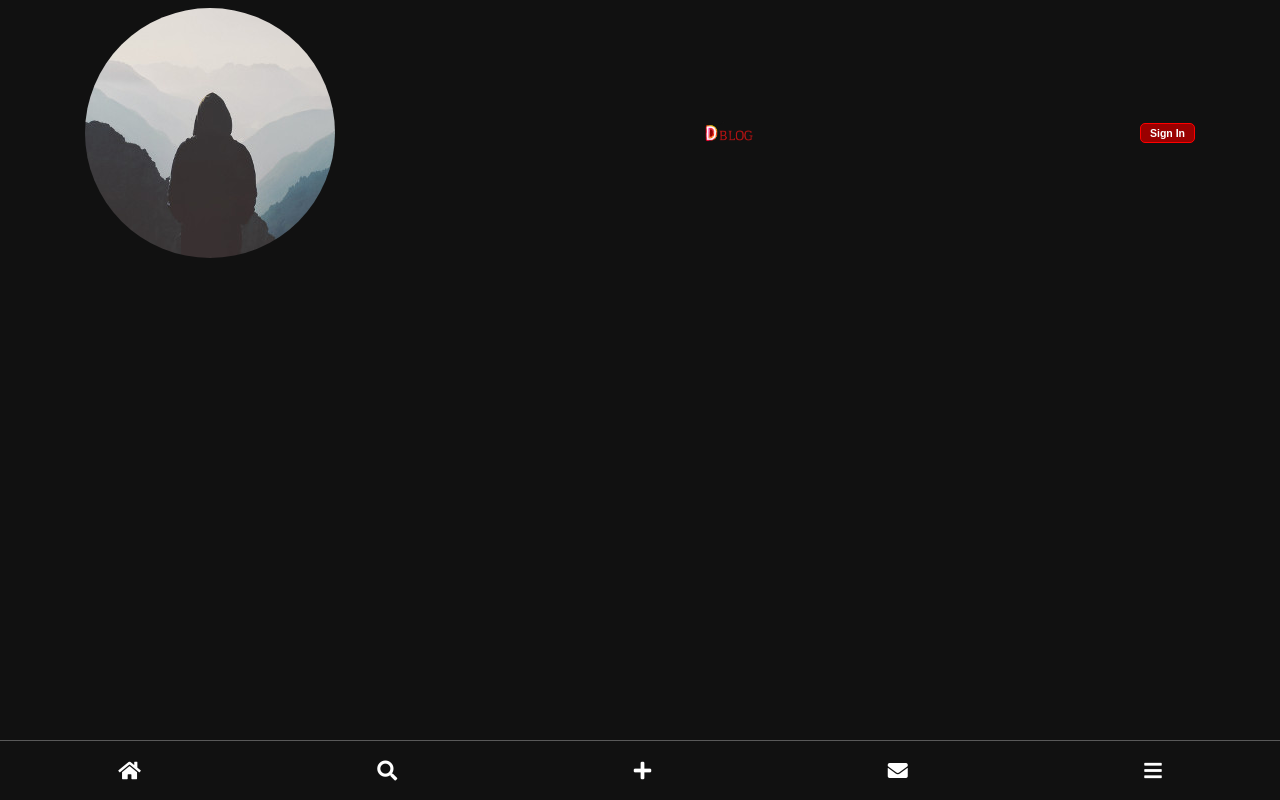
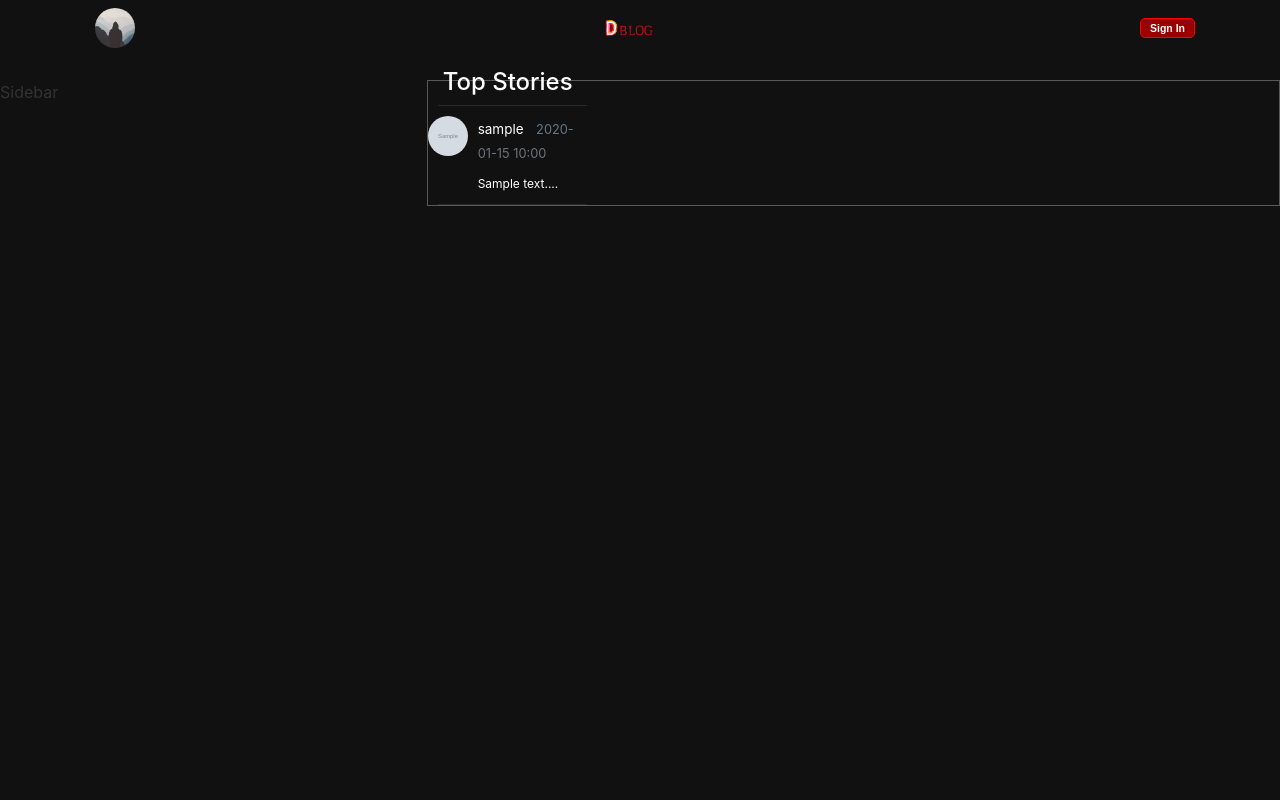
Before and after one commit to B-toxin/DBlog, a Flask app: page / in a window 1280 px wide. Run offline with Flask 3, Linux system fonts and the light colour scheme; tables that the repository leaves empty hold one stand-in row (values such as "Sample post"); grey boxes marked "Sample" are stand-in pictures; some libraries are stand-ins or nearby versions.

Commit message:
Add files via upload

```diff
--- a/FlaskBlog/static/CSS/home.css
+++ b/FlaskBlog/static/CSS/home.css
@@ -1,18 +1,24 @@
 body {
   background: #111111;
   color: #333333;
-  margin-top: 5rem;
-  margin-left: 0px;
-  margin-right: 20px;
+  margin-top: 5rem; /* Remove default margin */
+  padding: 0; /* Remove default padding */
+}
+
+.bigger-article {
+  width: 100%;
+}
+
+.container-fluid{
+    margin-right: -40px;
+    margin-left: -20px;
 }
 
 /* Default styles for larger screens */
 .content-section {
   background: #111; /* Black background */
   padding: 10px;
-  margin-left: -20px; /* To align with the parent container */
-  margin-right: -20px; /* To align with the parent container */
-  width: calc(100% + 40px); /* Calculate the width to cover the entire screen */
+  width: 100%;
   height: 100px;
   border-top: 1px solid rgba(255, 255, 255, 0.1); /* Faint white top border */
   border-bottom: 1px solid rgba(255, 255, 255, 0.1); /* Faint white bottom border */
@@ -33,8 +39,8 @@ h1, h2, h3, h4, h5, h6 {
 .article-content {
   white-space: pre-line;
   color: #fff;
-  margin-right: -15px;
-  margin-left: 10px;
+  margin-right: 0; /* Remove right margin */
+  margin-left: 10px; /* Remove left margin */
   font-size: 12px;
   margin-top: 10px;
 }
@@ -42,14 +48,14 @@ h1, h2, h3, h4, h5, h6 {
 .article-img {
   height: 40px;
   width: 40px;
-  margin-left: 10px;
+  margin-left: -20px; /* Remove left margin */
 }
 
 .article-metadata {
   padding-bottom: 1px;
   margin-bottom: 4px;
-  margin-right: -15px;
-  margin-left: 10px;
+  margin-right: 0; /* Remove right margin */
+  margin-left: 10px; /* Remove left margin */
 }
 
 .article-metadata a:hover {
@@ -70,14 +76,15 @@ h1, h2, h3, h4, h5, h6 {
   margin-bottom: 16px;
 }
 
-.user-name{
-    color: white !important;
-    font-size: 13.5px;
+.user-name {
+  color: white !important;
+  font-size: 13.5px;
 }
 
 .account-heading {
   font-size: 2.5rem;
 }
-.topstories{
-    margin-top: -13px;
+
+.topstories {
+  margin-top: -13px;
 }
--- a/FlaskBlog/static/CSS/layout.css
+++ b/FlaskBlog/static/CSS/layout.css
@@ -2,8 +2,9 @@ body {
   background: #111111;
   margin-top: 5rem;
   margin-left: 0px;
-  margin-right: 20px;
+  margin-right: 0px;
 }
+
 
 /* Continue with your existing styles */
 h1, h2, h3, h4, h5, h6 {
@@ -14,7 +15,7 @@ h1, h2, h3, h4, h5, h6 {
   background-color: #111111;
 }
 
-.article-img {
+.top-img {
   height: 40px;
   width: 40px;
   margin-left: 10px;
--- a/FlaskBlog/static/CSS/sidebar.css
+++ b/FlaskBlog/static/CSS/sidebar.css
@@ -0,0 +1,55 @@
+/* Styles for larger screens (show sidebar) */
+@media screen and (min-width: 768px) {
+    .sidebar {
+        width: 33.33%;
+        float: left;
+        background-color: #111111; /* Set your desired background color */
+        display: block; /* Show the sidebar */
+    }
+
+    .main-content {
+        border: 1px solid rgba(255, 255, 255, 0.3);
+        width: 66.67%;
+        float: right;
+    }
+
+    .bottom-nav {
+        display: none; /* Hide the bottom navigation */
+    }
+}
+
+/* Styles for smaller screens (e.g., mobile devices) */
+@media screen and (max-width: 767px) {
+    /* Sidebar styles */
+    .sidebar {
+        position: fixed;
+        left: -100%; /* Start offscreen on the left */
+        top: 0;
+        height: 100vh; /* Full height of the viewport */
+        width: 80%; /* 80% of the page width */
+        background-color: #111;
+        border-right: 1px solid rgba(255, 255, 255, 0.1); /* Faint white border */
+        box-shadow: 0 0 10px rgba(0, 0, 0, 0.5); /* Shadow effect */
+        transition: left 0.3s ease; /* Use left property for animation */
+        z-index: 1; /* Ensure sidebar appears above main content */
+    }
+
+    /* Main content styles */
+    .main-content {
+        position: relative; /* Add relative positioning */
+        z-index: 0; /* Default z-index */
+        transition: margin-left 0.3s ease; /* Use margin-left for main content */
+        padding: 20px;
+        margin-left: 0; /* Ensure main content is not covered */
+    }
+
+    /* Show sidebar when active class is added */
+    .sidebar.active {
+        left: 0;
+    }
+
+    .main-content.active {
+        margin-left: 0; /* Main content remains in place */
+        z-index: -1; /* Move it behind the sidebar */
+    }
+}
```
Also changed, not shown: FlaskBlog/static/CSS/loader.css (line endings or trailing spaces).
